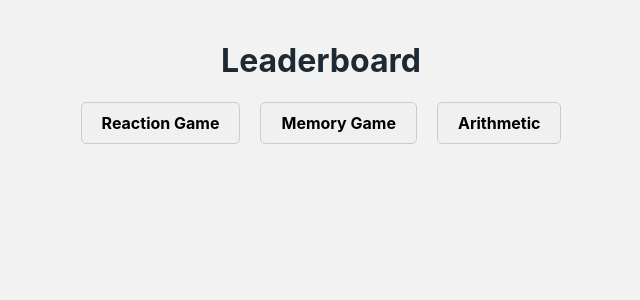
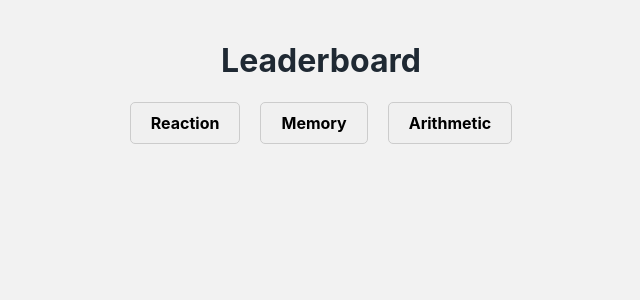
Before and after one commit to fingers53/CortiXGames, a FastAPI app: page /leaderboard in a window 1280 px wide. Shown: the top 300 px of the page, without its empty margins (319-959 px from the left). Run offline with FastAPI, Linux system fonts and the light colour scheme; some libraries are stand-ins or nearby versions.

Commit message:
Remove outdated scoring text and adjust leaderboard labels

```diff
--- a/math-games/templates/round1/math_game_yetamax.html
+++ b/math-games/templates/round1/math_game_yetamax.html
@@ -106,7 +106,6 @@
                 <div><strong>Round 2 score:</strong> <span id="result-round2-score">0</span></div>
                 <div><strong>Combined:</strong> <span id="result-combined-score">0</span></div>
             </div>
-            <p class="muted">Scoring: (Correct × 10) − (Wrong × 2) + max(0, ⌊3000 ÷ avg time(ms)⌋)</p>
             <div class="table-wrapper">
                 <table class="result-table" aria-label="Round results">
                     <thead>
--- a/templates/leaderboards/leaderboard.html
+++ b/templates/leaderboards/leaderboard.html
@@ -47,8 +47,8 @@
 
         <!-- Buttons for navigating to each game's leaderboard -->
         <div class="button-container" aria-label="Game leaderboards">
-            <a href="/leaderboard/reaction-game" class="leaderboard-button">Reaction Game</a>
-            <a href="/leaderboard/memory-game" class="leaderboard-button">Memory Game</a>
+            <a href="/leaderboard/reaction-game" class="leaderboard-button">Reaction</a>
+            <a href="/leaderboard/memory-game" class="leaderboard-button">Memory</a>
             <a href="/math-game/leaderboard" class="leaderboard-button">Arithmetic</a>
         </div>
     </div>
```
